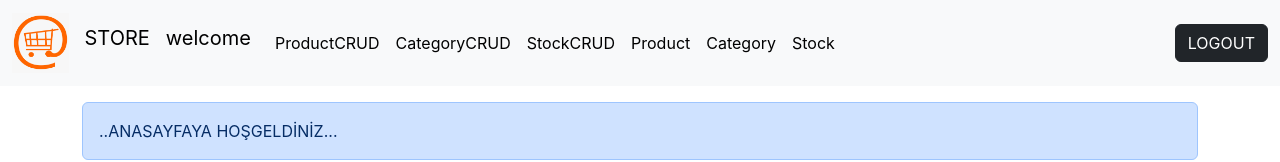
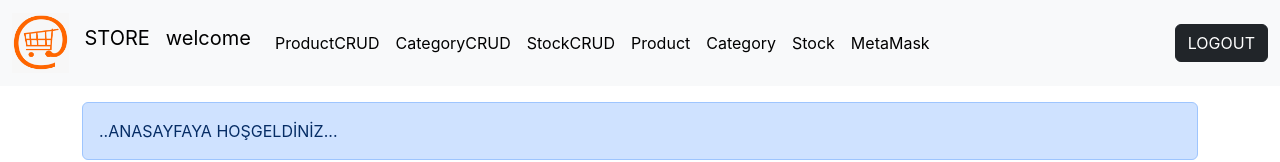
Before and after one commit to capanoglu-hus/ProductApi, a React (Create React App) app in the folder storeapp/: page /UserHeader in a window 1280 px wide. Shown: the top 162 px of the page. Built offline with nearby package versions, Linux system fonts and the light colour scheme.

Commit message:
Update UserHeader.js

```diff
--- a/storeapp/src/components/pages/UserHeader.js
+++ b/storeapp/src/components/pages/UserHeader.js
@@ -63,6 +63,9 @@
                             <li className="nav-item">
                                 <Link className="nav-link active" to="/Stock">Stock</Link>
                             </li>
+                             <li className="nav-item">
+                                <Link className="nav-link active" to="/MetaMask">MetaMask</Link>
+                            </li>
 
 
 
```
